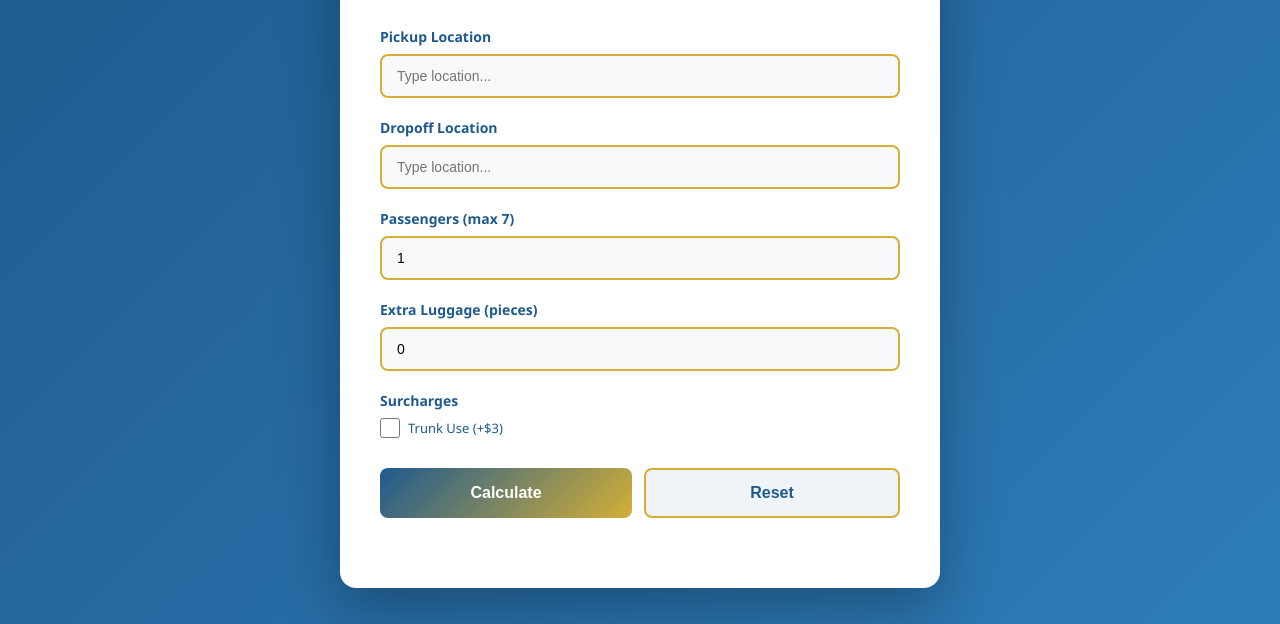
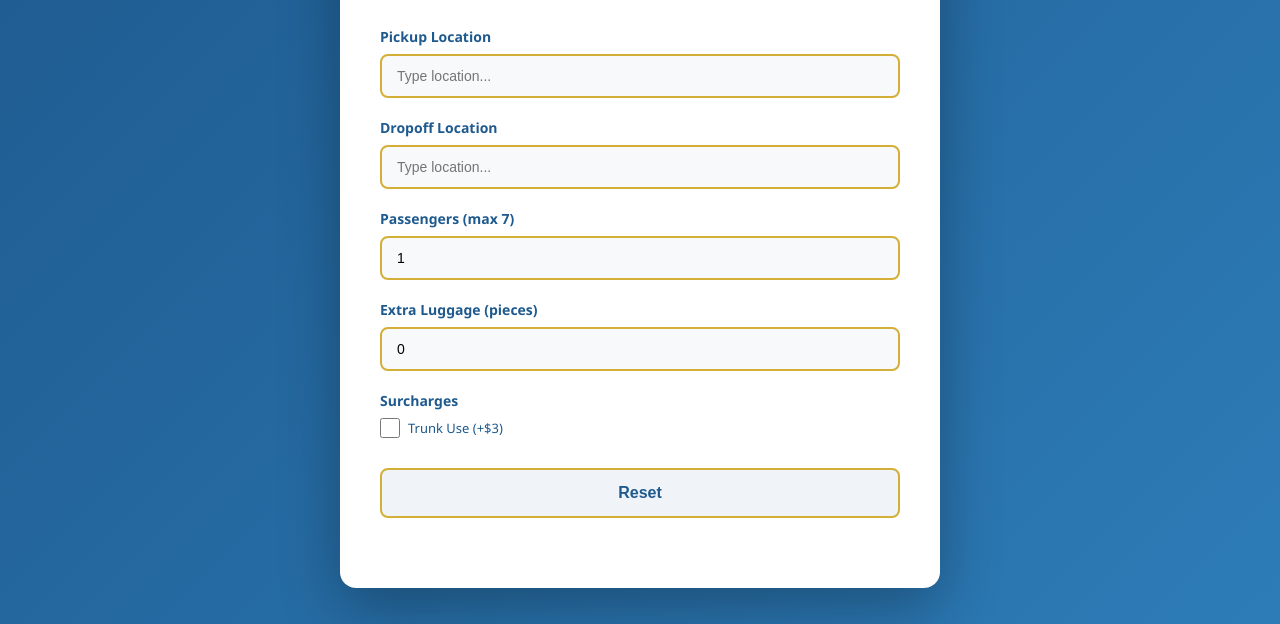
Before and after one commit to Arubatxapp/aruba-taxi-calculator, a website: page index.html in a window 1280 px wide. Shown: the part 176-800 px from the top of the page. Drawn offline with Linux system fonts and the light colour scheme.

Commit message:
Remove Calculate button — fare auto-updates on every input change

```diff
--- a/index.html
+++ b/index.html
@@ -267,7 +267,6 @@
             </div>
 
             <div class="buttons">
-                <button type="button" class="btn-calculate" onclick="calculate()">Calculate</button>
                 <button type="reset" class="btn-reset">Reset</button>
             </div>
         </form>
```
